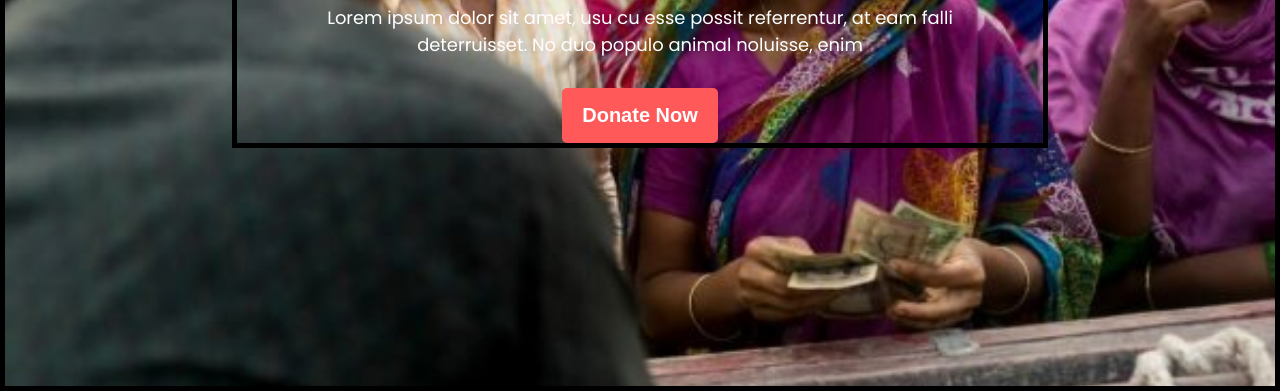
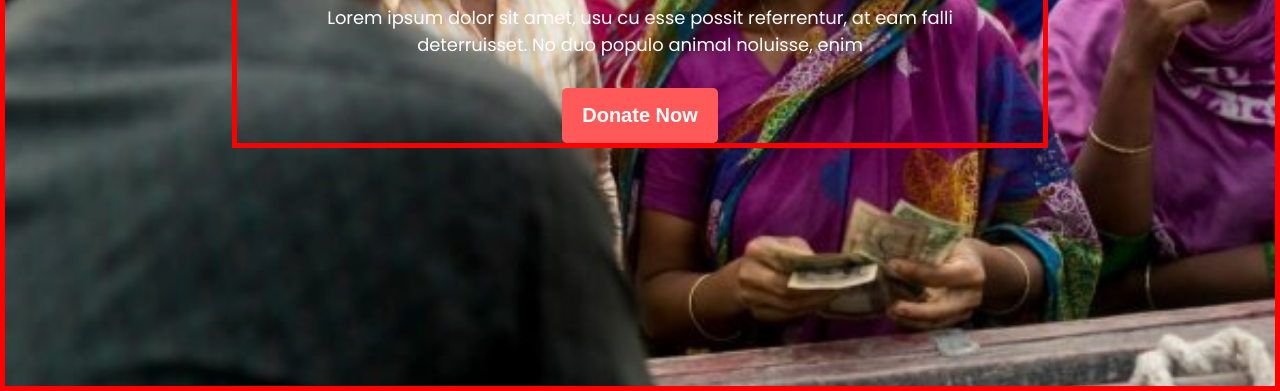
Before and after one commit to sumitaislam2007-sketch/responsive-donate-website, a plain HTML site: page index.html in a window 1280 px wide. Shown: the part 419-810 px from the top of the page. Drawn offline with Linux system fonts and the light colour scheme.

Commit message:
header section done

```diff
--- a/styles/index.css
+++ b/styles/index.css
@@ -9,7 +9,7 @@
  }
  /* Mixed style */
 .border{
-    border: 5px solid black ;
+    border: 5px solid red;
 }
 .margin-tb{
     margin-top: 20px;
```
